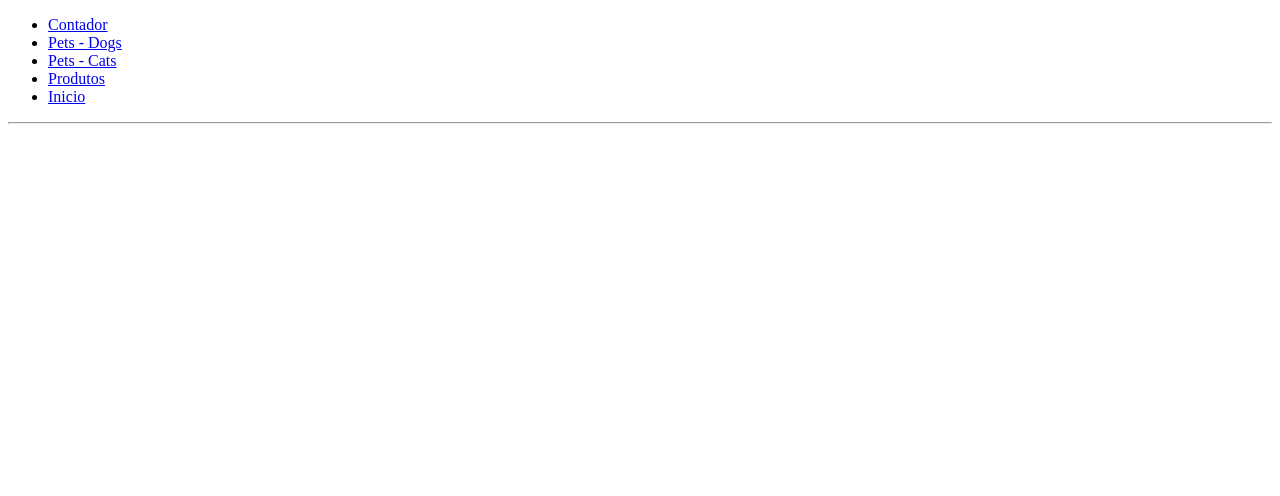
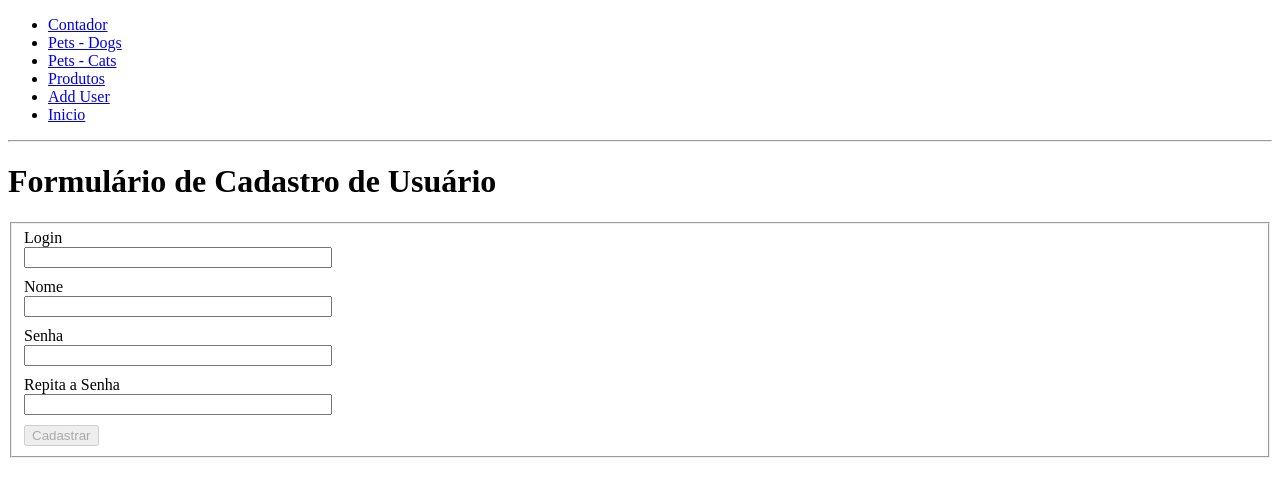
Before and after one commit to LeonardoZ/treinamento-angular, an Angular app: page /add-user in a window 1280 px wide. Before the commit this address led to /. Shown: the top 496 px of the page. Built offline with nearby package versions, Linux system fonts and the light colour scheme.

Commit message:
termina exemplo form

```diff
--- /dev/null
+++ b/src/app/add-user/add-user.component.css
@@ -0,0 +1,5 @@
+input {
+  display: block;
+  margin-bottom: 10px;
+  min-width: 300px;
+}
--- /dev/null
+++ b/src/app/add-user/add-user.component.html
@@ -0,0 +1,76 @@
+<h1>Formulário de Cadastro de Usuário</h1>
+
+<form [formGroup]="formGroup" (ngSubmit)="onSave()">
+  <fieldset>
+    <div>
+      <label>Login</label>
+      <input type="text" formControlName="login" />
+      <div
+        *ngIf="login?.invalid && (login?.dirty || login?.touched)"
+        class="alert alert-danger"
+      >
+        <div *ngIf="login?.errors?.['required']">Login é obrigatório.</div>
+        <div *ngIf="login?.errors?.['maxlength']">
+          Login não deve possuir mais que 16 caracteres.
+        </div>
+      </div>
+    </div>
+    <div>
+      <label>Nome</label>
+      <input type="text" formControlName="name" />
+      <div
+        *ngIf="name?.invalid && (name?.dirty || name?.touched)"
+        class="alert alert-danger"
+      >
+        <div *ngIf="name?.errors?.['required']">Nome é obrigatório.</div>
+        <div *ngIf="name?.errors?.['maxlength']">
+          Nome não deve possuir mais que 30 caracteres.
+        </div>
+      </div>
+    </div>
+    <div>
+      <label>Senha</label>
+      <input
+        type="password"
+        autocomplete="password"
+        formControlName="new_password"
+      />
+      <div
+        *ngIf="
+          new_password?.invalid &&
+          (new_password?.dirty || new_password?.touched)
+        "
+        class="alert alert-danger"
+      >
+        <div *ngIf="new_password?.errors?.['required']">
+          Senha é obrigatório.
+        </div>
+        <div *ngIf="new_password?.errors?.['minlength']">
+          Senha não deve possuir menos que 3 caracteres.
+        </div>
+      </div>
+    </div>
+    <div>
+      <label>Repita a Senha</label>
+      <input
+        type="password"
+        autocomplete="off"
+        formControlName="same_password"
+      />
+      <div
+        *ngIf="
+          same_password?.invalid &&
+          (same_password?.dirty || same_password?.touched)
+        "
+        class="alert alert-danger"
+      >
+        <div *ngIf="same_password?.errors?.['samePasswordError']">
+          Senhas devem ser iguais!.
+        </div>
+      </div>
+    </div>
+    <div>
+      <button [disabled]="!formGroup.valid" type="submit">Cadastrar</button>
+    </div>
+  </fieldset>
+</form>
--- /dev/null
+++ b/src/app/add-user/add-user.component.ts
@@ -0,0 +1,45 @@
+import { Component } from '@angular/core';
+import { FormControl, FormGroup, Validators } from '@angular/forms';
+import { samePasswordErrorValidator } from '../same-password-error-validator';
+
+@Component({
+  selector: 'app-add-user',
+  templateUrl: './add-user.component.html',
+  styleUrls: ['./add-user.component.css'],
+})
+export class AddUserComponent {
+  formGroup = new FormGroup({
+    login: new FormControl('', [Validators.required, Validators.maxLength(16)]),
+    name: new FormControl('', [Validators.required, Validators.maxLength(30)]),
+    new_password: new FormControl('', [
+      Validators.required,
+      Validators.minLength(3),
+    ]),
+    same_password: new FormControl('', [
+      samePasswordErrorValidator('new_password'),
+    ]),
+  });
+
+  constructor() {
+    this.formGroup.controls.new_password.valueChanges.subscribe(() => {
+      this.formGroup.controls.same_password.updateValueAndValidity();
+    });
+  }
+
+  get name() {
+    return this.formGroup.get('name');
+  }
+  get login() {
+    return this.formGroup.get('login');
+  }
+  get new_password() {
+    return this.formGroup.get('new_password');
+  }
+  get same_password() {
+    return this.formGroup.get('same_password');
+  }
+
+  onSave() {
+    console.log(this.formGroup.value);
+  }
+}
--- a/src/app/app-routing.module.ts
+++ b/src/app/app-routing.module.ts
@@ -2,6 +2,7 @@ import { NgModule } from '@angular/core';
 import { RouterModule, Routes } from '@angular/router';
 import { CounterComponent } from './counter/counter.component';
 import { ListProductComponent } from './list-product/list-product.component';
+import { AddUserComponent } from './add-user/add-user.component';
 
 const routes: Routes = [
   {
@@ -11,6 +12,10 @@ const routes: Routes = [
   {
     path: 'products',
     component: ListProductComponent,
+  },
+  {
+    path: 'add-user',
+    component: AddUserComponent,
   },
   {
     path: 'pets',
--- a/src/app/app.component.html
+++ b/src/app/app.component.html
@@ -3,6 +3,7 @@
   <li><a routerLink="/pets/dogs">Pets - Dogs</a></li>
   <li><a routerLink="/pets/cats">Pets - Cats</a></li>
   <li><a routerLink="/products">Produtos</a></li>
+  <li><a routerLink="/add-user">Add User</a></li>
   <li><a routerLink="/">Inicio</a></li>
 </ul>
 <hr />
--- /dev/null
+++ b/src/app/form-error/form-error.component.css
@@ -0,0 +1,7 @@
+.alert {
+  width:fit-content;
+}
+
+.alert-danger {
+  color: rgb(243, 113, 113);
+}
--- /dev/null
+++ b/src/app/form-error/form-error.component.html
@@ -0,0 +1,11 @@
+<div
+  *ngIf="formControl?.invalid && (formControl?.dirty || formControl?.touched)"
+  class="alert alert-danger"
+>
+  <div *ngIf="formControl?.errors?.['required']">
+    {{ label }} é obrigatório.
+  </div>
+  <div *ngIf="formControl?.errors?.['maxlength']">
+    {{ label }} não deve possuir mais que 30 caracteres.
+  </div>
+</div>
--- /dev/null
+++ b/src/app/form-error/form-error.component.ts
@@ -0,0 +1,15 @@
+import { Component, Input } from '@angular/core';
+import { AbstractControl } from '@angular/forms';
+
+@Component({
+  selector: 'app-form-error',
+  templateUrl: './form-error.component.html',
+  styleUrls: ['./form-error.component.css'],
+})
+export class FormErrorComponent {
+  @Input('formControl')
+  formControl!: AbstractControl;
+
+  @Input('label')
+  label: string = 'Campo';
+}
--- /dev/null
+++ b/src/app/same-password-error-validator.ts
@@ -0,0 +1,9 @@
+import { AbstractControl, ValidationErrors } from '@angular/forms';
+
+export function samePasswordErrorValidator(passwordField: string) {
+  return (control: AbstractControl): ValidationErrors | null => {
+    const notTheSame =
+      control.parent?.get(passwordField)?.value !== (control.value as string);
+    return notTheSame ? { samePasswordError: { value: control.value } } : null;
+  };
+}
```
Also changed, not shown: src/app/app.module.ts (+17 -2 lines).
